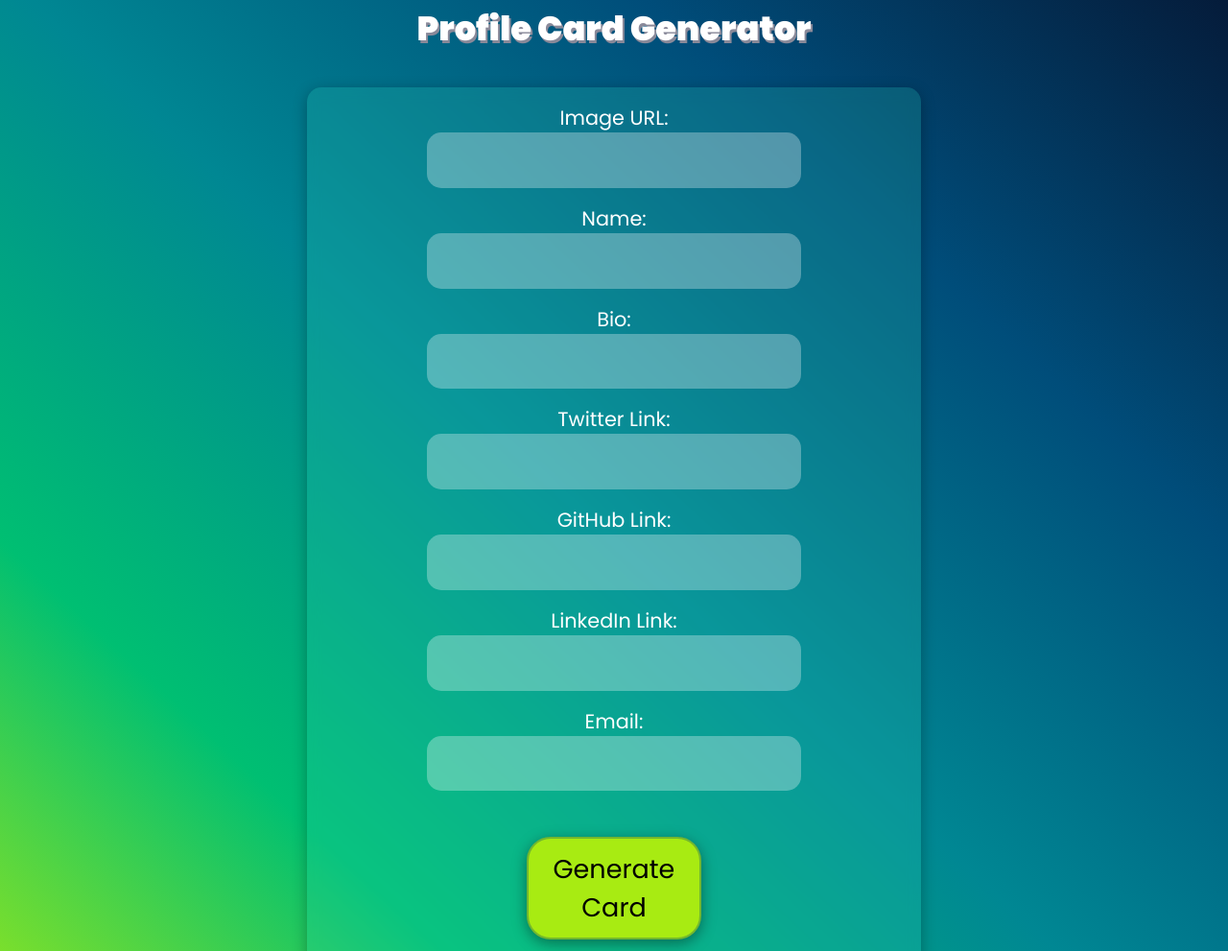
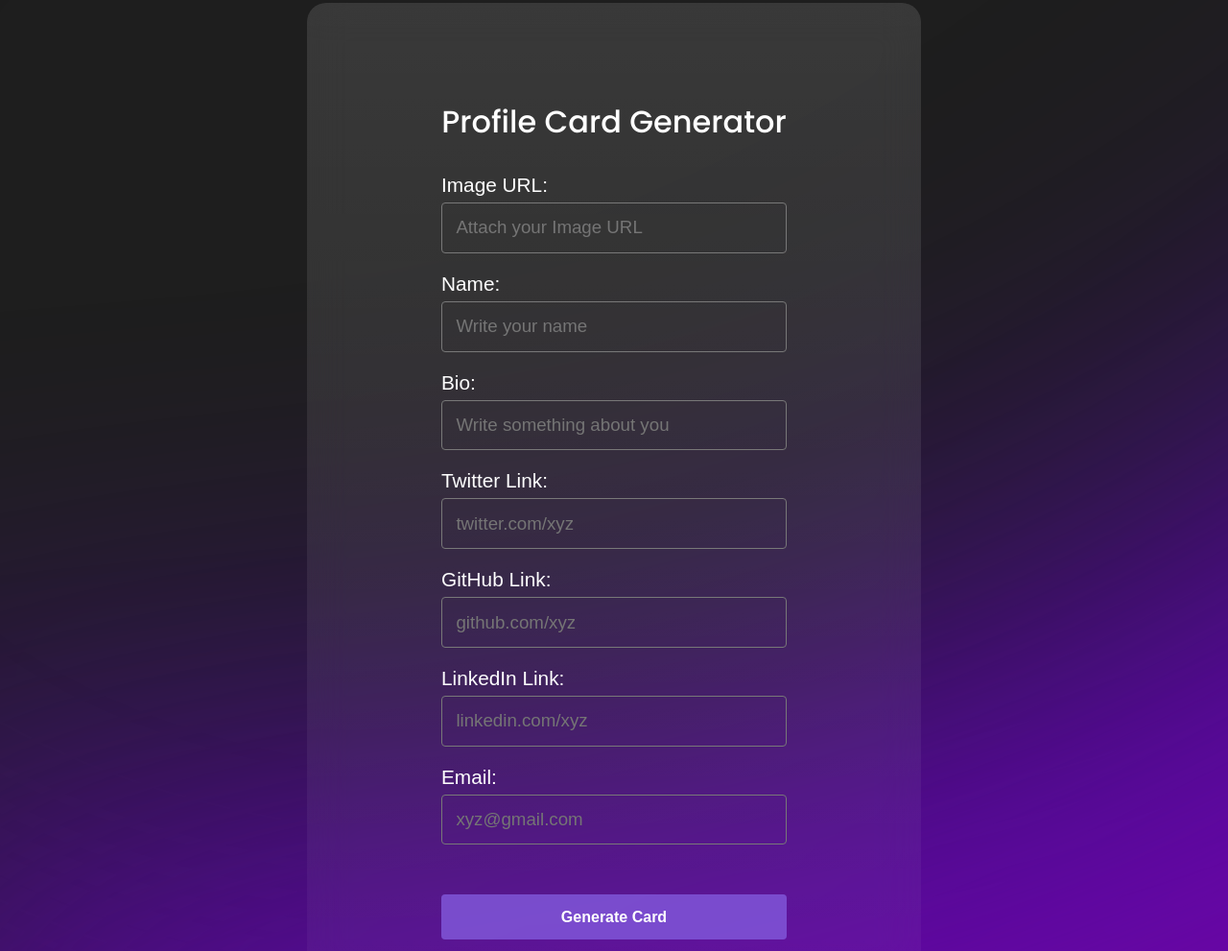
Before and after one commit to piyushkdas0611/Profile-Card-Generator, a plain HTML site: page index.html in a window 1280 px wide. Shown: the part 29-1020 px from the top of the page at 96% size. Drawn offline with Linux system fonts and the light colour scheme; a web font is replaced by a local one.

Commit message:
made changes to ui of homepages

```diff
--- a/index.html
+++ b/index.html
@@ -14,30 +14,29 @@
     <title>Profile Card Generator</title>
   </head>
   <body>
-    <h1>Profile Card Generator</h1>
     <div class="input-form">
-      <!-- <h1>Profile Card Generator</h1> -->
+      <h1>Profile Card Generator</h1>
       <form action="">
         <label for="image">Image URL:</label>
-        <input type="text" id="image" required />
+        <input type="text" id="image" required placeholder="Attach your Image URL" />
 
         <label for="name">Name:</label>
-        <input type="text" id="name" required />
+        <input type="text" id="name" required placeholder="Write your name" />
 
         <label for="bio">Bio:</label>
-        <input type="text" id="bio" required />
+        <input type="text" id="bio" required placeholder="Write something about you  "/>
 
         <label for="twitter">Twitter Link:</label>
-        <input type="text" id="twitter" required />
+        <input type="text" id="twitter" required placeholder="twitter.com/xyz"/>
 
         <label for="github">GitHub Link:</label>
-        <input type="text" id="github" required />
+        <input type="text" id="github" required placeholder="github.com/xyz"/>
 
         <label for="linkedin">LinkedIn Link:</label>
-        <input type="text" id="linkedin" required />
+        <input type="text" id="linkedin" required placeholder="linkedin.com/xyz"/>
 
         <label for="email">Email:</label>
-        <input type="email" id="email" required />
+        <input type="email" id="email" required placeholder="xyz@gmail.com" />
 
         <button id="generate">Generate Card</button>
       </form>
--- a/stylesheets/index.css
+++ b/stylesheets/index.css
@@ -1,4 +1,5 @@
-@import url('https://fonts.googleapis.com/css2?family=Poppins:wght@900&family=Roboto+Slab:wght@100;300&display=swap');
+@import url('https://fonts.googleapis.com/css2?family=Poppins:wght@300;400;500;600;700&display=swap');
+@import url('https://fonts.googleapis.com/css2?family=Sofia+Sans:wght@300;400;500;600;700&display=swap');
 
 * {
   margin: 0;
@@ -7,9 +8,10 @@
 }
 
 body {
-  background-image: linear-gradient(to left bottom, #051937, #004d7a, #008793, #00bf72, #a8eb12);
+  background-image: url(images/background.svg);
+  background-repeat: no-repeat;
+  background-size: cover;
   /* Dark background color for better contrast */
-  color: #ffffff;
   max-width: 100vw;
   width: 100%;
   display: flex;
@@ -24,73 +26,75 @@ body {
 }
 
 h1 {
-  margin: 1rem;
-  text-shadow: 2px 3px 0px #898999;
-  margin: 0 auto 35px;
-  font-size: 2.2em;
+  margin: 50px auto 30px;
+  font-size: 32px;
+  font-weight: 500;
   text-align: center;
+  color: #fff;
   /* Increase font size for headings */
 }
 
 .input-form {
   max-width: 50vw;
   width: 100%;
-  padding: 1rem;
-  background: rgba(48, 213, 186, 0.2);
-  backdrop-filter: blur(7px);
-  border-radius: 15px;
-  box-shadow: 0 4px 15px rgba(0, 0, 0, 0.3);
+  padding: 50px 70px;
+  border-radius: 20px;
+  background: linear-gradient(180deg, rgba(255, 255, 255, 0.12) 0%, rgba(255, 255, 255, 0.04) 100%);
+  backdrop-filter: blur(20px);
   margin-bottom: 4rem;
   /* Subtle shadow effect */
 }
 
 form {
   display: flex;
+  color: #fff;
   flex-direction: column;
+  text-align: left;
   justify-content: center;
-  align-items: center;
   font-size: 1.3em;
-  font-family: 'Poppins', sans-serif;
+  font-family: 'sofia sans', sans-serif;
+  margin-left: 70px;
+  margin-right: 70px;
 }
 
 input {
   padding: 0.9rem;
-  border: none;
-  border-radius: 15px;
-  margin-bottom: 1rem;
-  background-color: rgba(255, 255, 255, 0.3);
+  border-radius: 4px;
+  border: 1px solid #787878;
+  margin-top: 6px;
+  margin-bottom: 20px;
+  background-color: transparent;
   /* Lighter input background */
-  color: #000000;
+  color: #fff;
   font-size: 0.9em;
-  font-family: 'Poppins', sans-serif;
+  font-family: 'sofia sans', sans-serif;
   /* Darker text color for input */
+}
+input[type=text]{
+  color: #787878;
 }
 
 button {
-  padding: 0.7rem;
-  border-radius: 25px;
-  background-color: #A8EB12;
-  width: 30%;
-  border: 2px solid #74B72E;
-  /* Solid border */
-  align-self: center;
-  box-shadow: 0 4px 15px rgba(0, 0, 0, 0.4);
-  /* Subtle shadow effect */
-  color: #000000;
-  /* Button text color */
-  font-size: 1.3em;
-  font-family: 'Poppins', sans-serif;
+  padding: 0.9rem;
+  border-radius: 4px;
+  background: rgba(131, 90, 220, 0.80);
+  color: #fff;
+  border: none;
+  font-size: 16px;
+  justify-content: center;
+  font-weight: 600;
+  font-family: 'sofia sans', sans-serif;
   transition: background-color 0.3s, color 0.3s;
 }
 
-#generate{
-  margin: 2rem;
+#generate {
+  margin-top: 2rem;
 }
 
 button:hover {
   cursor: pointer;
-  background-color: #b7ff00;
-  box-shadow: 0 0 10px rgba(0, 0, 0, 0.2);
+  transform: scale(1.05);
+  transition: 0.3s;
   /* Slightly darker shadow on hover */
 }
 
```
Also changed, not shown: stylesheets/images/background.svg (added).
